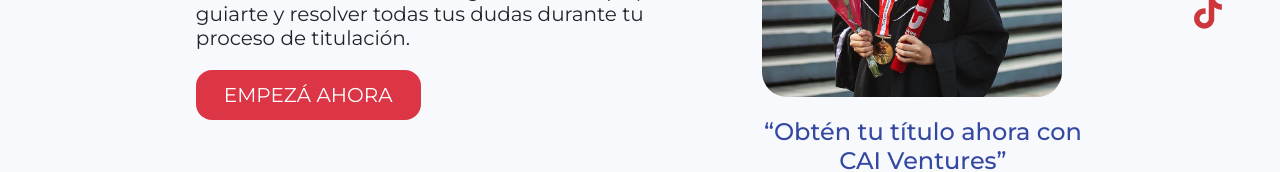
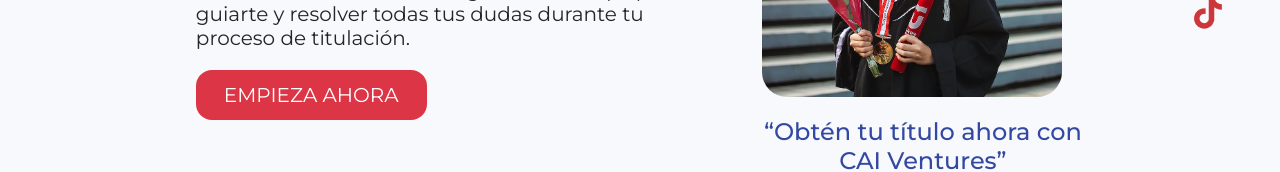
Before and after one commit to justinait/cai-ventures2, a React (Vite) app: page / in a window 1280 px wide. Shown: the part 432-604 px from the top of the page. Built offline with nearby package versions, Linux system fonts and the light colour scheme.

Commit message:
redirect buttons home1 home2

```diff
--- a/src/components/Hero/Hero.jsx
+++ b/src/components/Hero/Hero.jsx
@@ -1,6 +1,7 @@
 import React from 'react'
 import Button from 'react-bootstrap/Button';
 import home1 from '../../assets/home1.jpg';
+import { Link } from 'react-router-dom';
 
 function Hero() {
   return (
@@ -12,7 +13,9 @@
             áreas de investigación está aquí para guiarte y resolver
             todas tus dudas durante tu proceso de titulación.
           </p>
-            <Button className='homeButtons' variant="danger">EMPEZÁ AHORA</Button>
+          <Link to="/services">
+            <Button className='homeButtons' variant="danger">EMPIEZA AHORA</Button>
+          </Link>
         </div>
         <div className='homePresentationImage'>
           <img src={home1} alt='Chica graduada' />
--- a/src/components/Home2/Home2.jsx
+++ b/src/components/Home2/Home2.jsx
@@ -1,6 +1,7 @@
 import React from 'react'
 import Button from 'react-bootstrap/Button';
 import home2 from '../../assets/home22.jpg';
+import { Link } from 'react-router-dom';
 
 function Home2() {
   return (
@@ -13,7 +14,9 @@
           <p> 2. Te acompañamos hasta que obtengas tu título. Nuestro equipo de asesores e investigadores está preparado para asegurar que obtengas tu título en el primer intento.</p>
           <p> 3. Recibe una guía fácil y práctica para avanzar. Gracias a la metodología de nuestros expertos y nuestra plataforma, llevarás un proceso práctico en cada una de las etapas de la asesoría.</p>
         </div>
-        <Button className='homeButtons' variant="danger">VER MÁS</Button>{' '}
+        <Link to="/about">
+          <Button className='homeButtons' variant="danger">VER MÁS</Button>{' '}
+        </Link>
 
       </div>
     </div>
```
Lines whose indentation alone changed are shown as unchanged.
